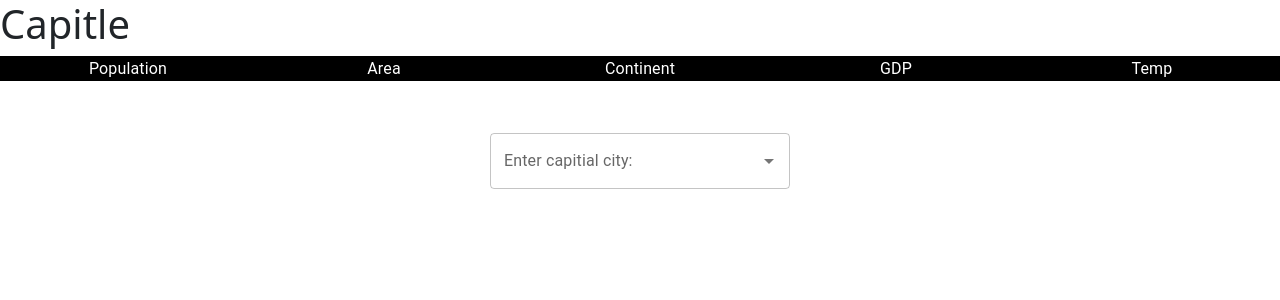
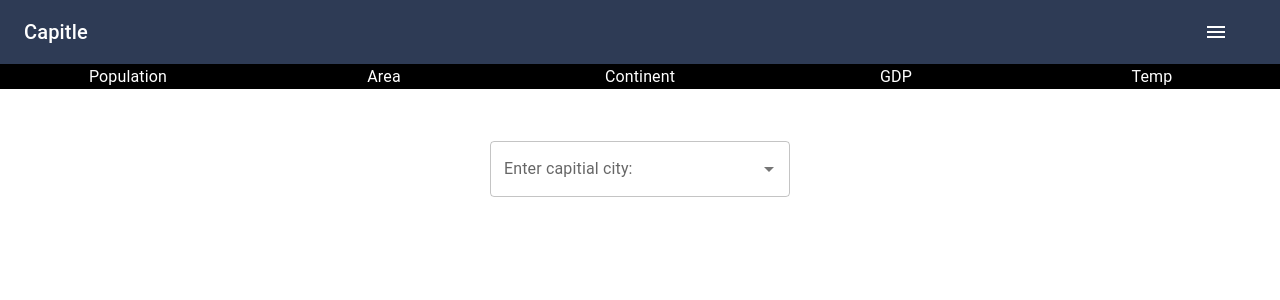
Before and after one commit to mattemerson1/capitle, a React (Create React App) app: page / in a window 1280 px wide. Shown: the top 300 px of the page. Built offline with nearby package versions, Linux system fonts and the light colour scheme.

Commit message:
Added navbar menu

```diff
--- a/package.json
+++ b/package.json
@@ -8,6 +8,7 @@
     "@material-ui/core": "^4.12.3",
     "@material-ui/styles": "^4.11.4",
     "@mui/core": "^5.0.0-alpha.54",
+    "@mui/icons-material": "^5.6.2",
     "@mui/material": "^5.5.2",
     "@mui/styles": "^5.5.3",
     "@testing-library/jest-dom": "^5.16.2",
--- /dev/null
+++ b/src/components/appBar/index.jsx
@@ -0,0 +1,58 @@
+import React, { useState } from 'react';
+import AppBar from '@mui/material/AppBar';
+import Box from '@mui/material/Box';
+import Toolbar from '@mui/material/Toolbar';
+import Typography from '@mui/material/Typography';
+import MenuIcon from '@mui/icons-material/Menu';
+import IconButton from '@mui/material/IconButton';
+import MenuItem from '@mui/material/MenuItem';
+import Menu from '@mui/material/Menu';
+
+const EndGame = () => {
+  const [anchorEl, setAnchorEl] = useState(null);
+
+
+  const handleClose = () => {
+    setAnchorEl(null);
+  };
+  return (
+    <Box>
+      <AppBar style={{ position: 'relative', background: '#2E3B55' }}>
+        <Toolbar>
+          <Typography variant="h6" component="div" sx={{ flexGrow: 1 }}>
+            Capitle
+          </Typography>
+          <IconButton
+            size="large"
+            edge="start"
+            color="inherit"
+            aria-label="menu"
+            sx={{ mr: 2 }}
+          >
+            <MenuIcon />
+          </IconButton>
+          <Menu
+            id="menu-appbar"
+            anchorEl={anchorEl}
+            getContentAnchorEl={null}
+            anchorOrigin={{
+              vertical: 'top',
+              horizontal: 'right',
+            }}
+            // keepMounted
+            transformOrigin={{
+              vertical: 'top',
+              horizontal: 'right',
+            }}
+            open={Boolean(anchorEl)}
+            onClose={handleClose}
+          >
+            <MenuItem onClick={handleClose}>Profile</MenuItem>
+            <MenuItem onClick={handleClose}>My account</MenuItem>
+          </Menu>
+        </Toolbar>
+      </AppBar>
+    </Box>
+  );
+}
+export default EndGame;
--- a/src/components/userGuessCard/index.jsx
+++ b/src/components/userGuessCard/index.jsx
@@ -61,7 +61,6 @@ const useStyles = makeStyles(theme => ({
   paper: {
     // padding: theme.spacing(2),
     textAlign: "center",
-    color: 'blue',
     backgroundColor: 'green',
     height: 50,
     width: 50,
--- a/src/containers/App/App.jsx
+++ b/src/containers/App/App.jsx
@@ -1,8 +1,9 @@
-import UserInput from '../../components/userInput'
-import UserGuess from '../../components/userGuess'
-import UserGuessCard from '../../components/userGuessCard'
-import CorrectGuess from '../../components/correctGuess'
-import EndGame from '../../components/endGame'
+import UserInput from '../../components/userInput';
+import UserGuess from '../../components/userGuess';
+import UserGuessCard from '../../components/userGuessCard';
+import CorrectGuess from '../../components/correctGuess';
+import EndGame from '../../components/endGame';
+import AppBar from '../../components/appBar';
 import { Helmet } from 'react-helmet';
 import './App.css';
 import React, { useEffect, useState } from 'react';
@@ -26,7 +27,6 @@ const gameContainer = () => {
   },[])
 
   const addGuess = (guess) => {
-    // event.preventDefault();
     setGuesses([...guesses, guess])
     checkGuess(guess)
   };
@@ -51,7 +51,8 @@ const gameContainer = () => {
         <title itemProp="name" lang="en">Capitle: like globle but not quite</title>
         <meta name="description" content="Capitals quiz" />
       </Helmet>
-      <h1>Capitle</h1>
+      <AppBar/>
+      {/* <h1>Capitle</h1> */}
       {/* <UserGuess guesses={guesses} currentAnswer={currentAnswer}/> */}
       <UserGuessCard guesses={guesses} currentAnswer={currentAnswer}/>
       <UserInput addGuess={addGuess} guesses={guesses} endGame={endGame} currentAnswer={currentAnswer}/>
```
Also changed, not shown: 1 other file (tests, documents, lock files or other folders).
